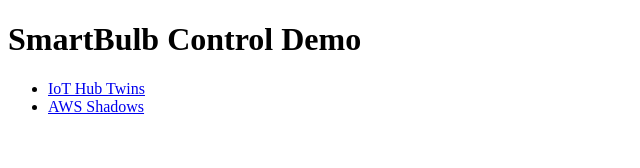
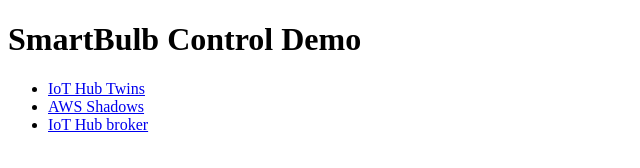
Before and after one commit to rido-min/hackathon22-pnpservices, a website: page control-app/wwwroot/index.html in a window 1280 px wide. Shown: the whole page, without its empty margins (0-640 px from the left). Drawn offline with Linux system fonts and the light colour scheme.

Commit message:
add broker link

```diff
--- a/control-app/wwwroot/index.html
+++ b/control-app/wwwroot/index.html
@@ -11,6 +11,7 @@
     <ul>
         <li><a href="hub/bulbs.html">IoT Hub Twins</a></li>
         <li><a href="aws/control-bulb/index.html">AWS Shadows</a></li>
+        <li><a href="broker/index.html">IoT Hub broker</a></li>
     </ul>
 
 </body>
```
